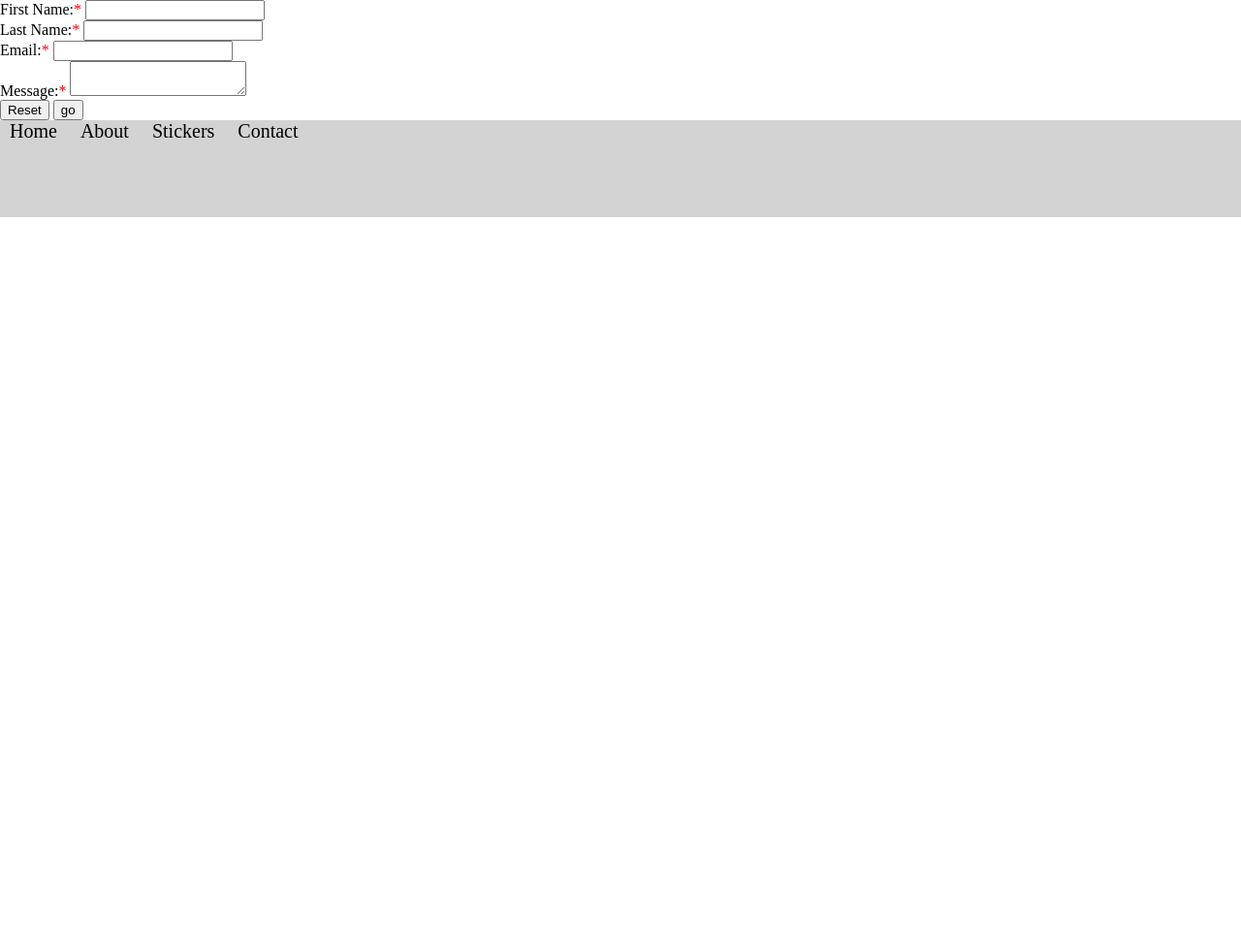
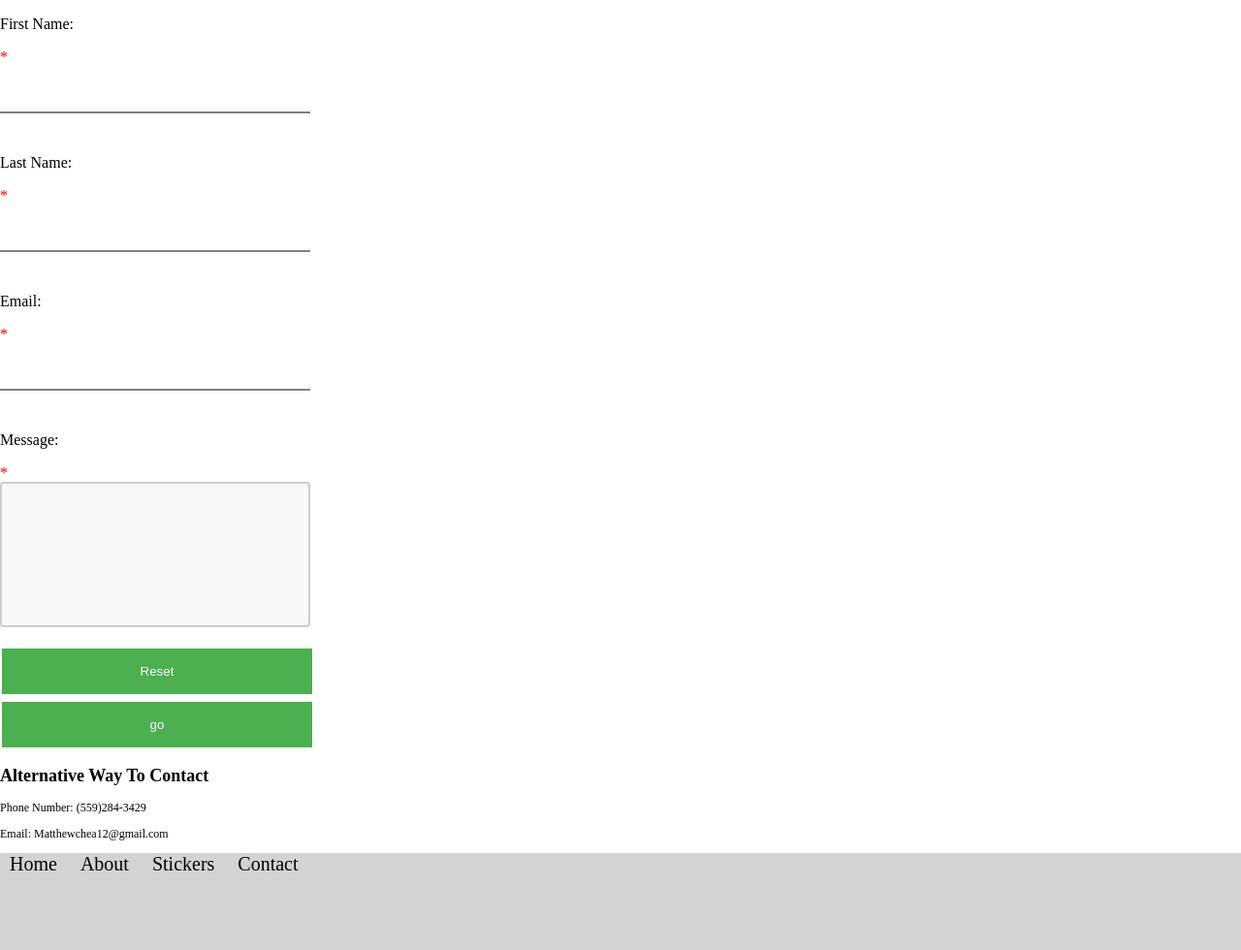
Before and after one commit to RyanVang002/client-website, a PHP site: page /contact.php in a window 1280 px wide. Shown: the part 59-1039 px from the top of the page at 97% size. Before the commit the page ends 283 px from the top, so only its background shows below. Run offline with PHP 8.4, Linux system fonts and the light colour scheme.

Commit message:
contact page setup

```diff
--- a/champloo.css
+++ b/champloo.css
@@ -116,7 +116,6 @@ footer a:hover {
     color: white;
 }
 
-<<<<<<< HEAD
 footer .footer-flex {
     display: flex;
     justify-content: space-around;
@@ -139,8 +138,47 @@ footer .footer-flex {
 
 .flex-stickers > div #p1 {
     border-top: 5px solid black;
-=======
-name {
-    background: blue;
->>>>>>> 84f9b282784700557c0f8cc22fb61882c3b83e22
 }
+
+textarea {
+  width: 25%;
+  height: 150px;
+  padding: 12px 25px;
+  box-sizing: border-box;
+  border: 2px solid #ccc;
+  border-radius: 4px;
+  background-color: #f8f8f8;
+  resize: none;
+}
+
+input[type=text] {
+  width: 25%;
+  padding: 12px 25px;
+  margin: 8px 0;
+  box-sizing: border-box;
+  border: none;
+  border-bottom: 2px solid gray;
+  outline: none;
+}
+
+form{
+    display: flex;
+    flex-direction:  column;
+}
+
+input[type=button], input[type=submit], input[type=reset] {
+  background-color: #4CAF50;
+  border: none;
+  color: white;
+  padding: 16px 32px;
+  text-decoration: none;
+  margin: 4px 2px;
+  cursor: pointer;
+  width:25%;
+}
+
+.infor {
+    width:50%;
+    font-size: 12px
+
+}
--- a/contact.php
+++ b/contact.php
@@ -23,16 +23,22 @@
     </nav>
 
 
-    <form action="contact-info.php" method="post">
-    <div class="name">
-          First Name:<font color=red>*</font> <input type="text" name="Fname"><br>
-         Last Name:<font color=red>*</font> <input type="text" name="Lname"><br>
-     </div>
-     Email:<font color=red>*</font> <input type="text" name="Email"><br>
-     Message:<font color=red>*</font> <textarea name="Message"></textarea><br>
-     <input type="reset" name="reset">
-     <input type="submit" name="submit" value="go">
-    </form>
+
+           <form action="contact-info.php" method="post">
+               <p> First Name:</p><font color=red>*</font> <input type="text" name="Fname"><br>
+               <p>Last Name:</p><font color=red>*</font> <input type="text" name="Lname"><br>
+               <p>Email:</p><font color=red>*</font> <input type="text" name="Email"><br>
+               <p>Message:</p><font color=red>*</font> <textarea name="Message"></textarea><br>
+         <input type="reset" name="reset">
+         <input type="submit" name="submit" value="go">
+        </form>
+
+        <div class="infor">
+            <h2>Alternative Way To Contact</h2>
+            <p>Phone Number: (559)284-3429 </p>
+            <p>Email: Matthewchea12@gmail.com  </p>
+        </div>
+
     <footer>
    <a href="index.php">Home</a>
     <a href="about.php">About</a>
```
Also changed, not shown: index.php (+1 -15 lines).
